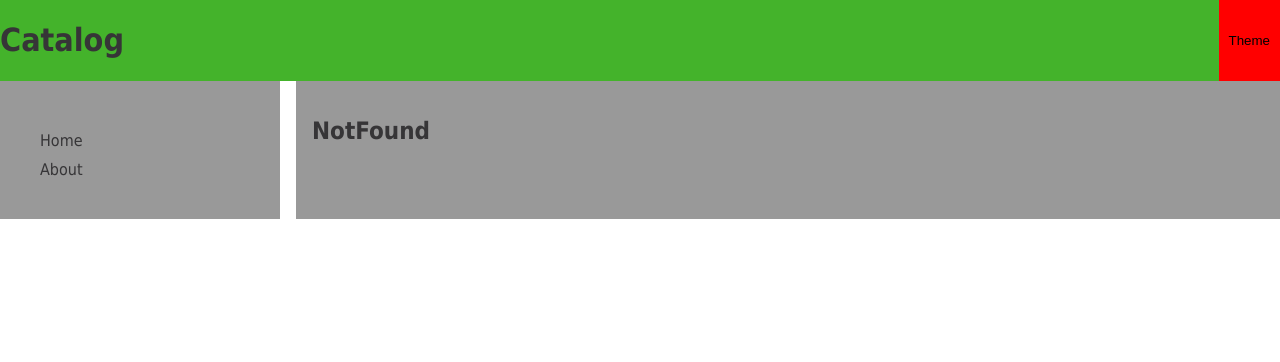
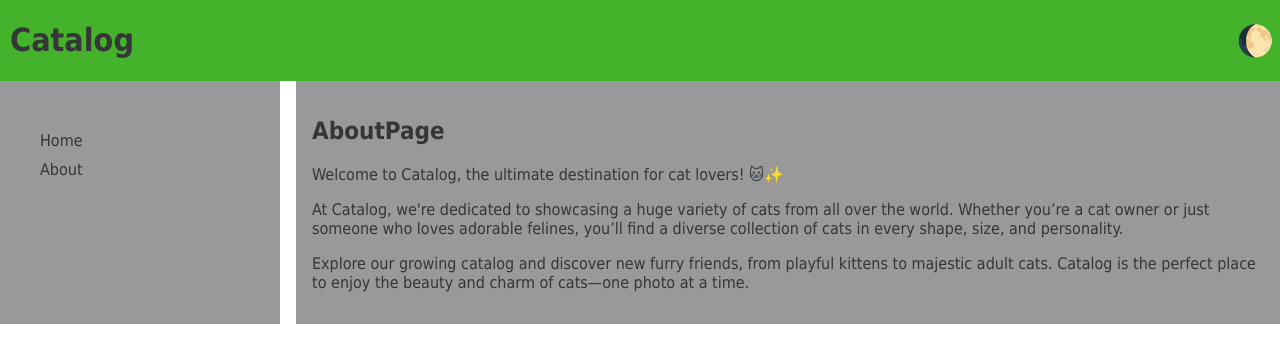
Before and after one commit to Kind606/ReactComponentUppgift, a React (Vite) app: page /about in a window 1280 px wide. Shown: the top 362 px of the page. Built offline with nearby package versions, Linux system fonts and the light colour scheme.

Commit message:
Fix small styling and added readme

```diff
--- a/src/App.tsx
+++ b/src/App.tsx
@@ -5,8 +5,7 @@ import { GlobalStyles } from "./styleComponents/globalStyle";
 import { darkTheme, lightTheme } from "./styleComponents/theme";
 
 const SideBar = styled.aside`
-  background-color: ${({ theme }) =>
-    theme.background}; // Background color based on theme
+  background-color: ${({ theme }) => theme.background};
   padding: 40px;
   width: 200px;
   color: white;
@@ -15,11 +14,14 @@ const SideBar = styled.aside`
 `;
 
 const Header = styled.header`
-  background: ${({ theme }) =>
-    theme.secondBackground}; // Background changes based on theme
+  background: ${({ theme }) => theme.secondBackground};
   display: flex;
   justify-content: space-between;
 `;
+
+const H1 = styled.h1`
+padding: 0px 0px 0px 10px
+`
 
 const MainContent = styled.main`
   background-color: ${({ theme }) => theme.background};
@@ -28,10 +30,10 @@ const MainContent = styled.main`
 `;
 
 const ThemeButton = styled.button`
-  padding: 5px 10px 5px 10px;
-  background: red;
+  background: ${({ theme }) => theme.secondBackground};
   border: none;
   cursor: pointer;
+  font-size: 30px;
 `;
 
 const NavLink = styled(Link)`
@@ -56,8 +58,8 @@ export default function App() {
         <GlobalStyles />
         <div>
           <Header>
-            <h1>Catalog</h1>
-            <ThemeButton onClick={themeToggler}>Theme</ThemeButton>
+            <H1>Catalog</H1>
+            <ThemeButton onClick={themeToggler}>🌔</ThemeButton>
           </Header>
           <div style={{ display: "flex", gap: "16px" }}>
             <SideBar>
--- a/src/components/AboutPage.tsx
+++ b/src/components/AboutPage.tsx
@@ -1,3 +1,19 @@
 export default function AboutPage() {
-    return <h2>NotFound</h2>;
+  return (
+    <div>
+      <h2>AboutPage</h2>
+      <p>Welcome to Catalog, the ultimate destination for cat lovers! 🐱✨</p>
+      <p>
+        At Catalog, we're dedicated to showcasing a huge variety of cats from
+        all over the world. Whether you’re a cat owner or just someone who loves
+        adorable felines, you’ll find a diverse collection of cats in every
+        shape, size, and personality.
+      </p>
+      <p>
+        Explore our growing catalog and discover new furry friends, from playful
+        kittens to majestic adult cats. Catalog is the perfect place to enjoy
+        the beauty and charm of cats—one photo at a time.
+      </p>
+    </div>
+  );
 }
--- a/src/components/ForYouPageCard.tsx
+++ b/src/components/ForYouPageCard.tsx
@@ -9,7 +9,7 @@ const CardContainer = styled.div`
 
 
   &:hover {
-    background-color: ${({ theme }) => theme.hoverBackground || "#2e2e2e"};
+    background-color: ${({ theme }) => theme.hovercolor};
   }
 `;
 
--- a/src/styleComponents/theme.ts
+++ b/src/styleComponents/theme.ts
@@ -5,6 +5,7 @@ export const lightTheme = {
   toggleBorder: "#FFF",
   background: "#999",
   secondBackground: "#44b32b",
+  hovercolor: "#235418",
 };
 
 export const darkTheme = {
@@ -12,6 +13,7 @@ export const darkTheme = {
   text: "#FAFAFA",
   secondText: "#FFF",
   toggleBorder: "#6B8096",
-  background: "#363537",
+  background: "#232224",
   secondBackground: "#235418",
+  hovercolor: "#44b32b",
 };
```
Also changed, not shown: 1 other file (tests, documents, lock files or other folders).
